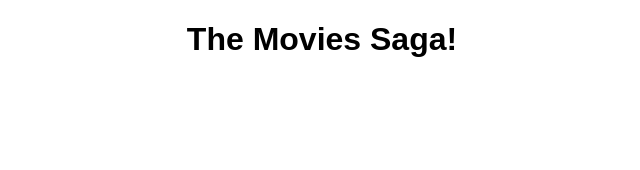
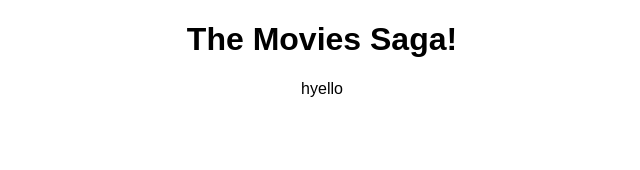
Before and after one commit to MarkTerry3/weekend-movie-sagas, a React (Create React App) app: page /#/details in a window 1280 px wide. Shown: the top 170 px of the page, without its empty margins (318-958 px from the left). Built offline with nearby package versions, Linux system fonts and the light colour scheme.

Commit message:
movie details page started, getting movie.id and pushing to new blank page

```diff
--- a/src/components/MovieList/MovieList.jsx
+++ b/src/components/MovieList/MovieList.jsx
@@ -1,11 +1,13 @@
 import React, { useEffect } from 'react';
 import { useDispatch, useSelector } from 'react-redux';
 import './MovieList.css'
+import { useHistory } from 'react-router-dom/cjs/react-router-dom.min';
 
 function MovieList() {
 
     const dispatch = useDispatch();
     const movies = useSelector(store => store.movies);
+    const history = useHistory();
 
     useEffect(() => {
         dispatch({ type: 'FETCH_MOVIES' });
@@ -24,7 +26,9 @@ function MovieList() {
                 {movies.map(movie => {
                         const movieDetails = () => {
                             console.log('clicked a movie', movie.id);
-                            // history.push('/')
+                            dispatch({type: 'MOVIE_DESCRIPTION', payload: movie.id})
+                            history.push('/details');
+
                         }
                     return (
                         <div key={movie.id} onClick={movieDetails}>
--- a/src/components/MoviesDetails/MovieDetails.jsx
+++ b/src/components/MoviesDetails/MovieDetails.jsx
@@ -7,6 +7,7 @@
 function MovieDetails () {
     return(
         <>
+            <p>hyello</p>
         </>
     )
 }
```
